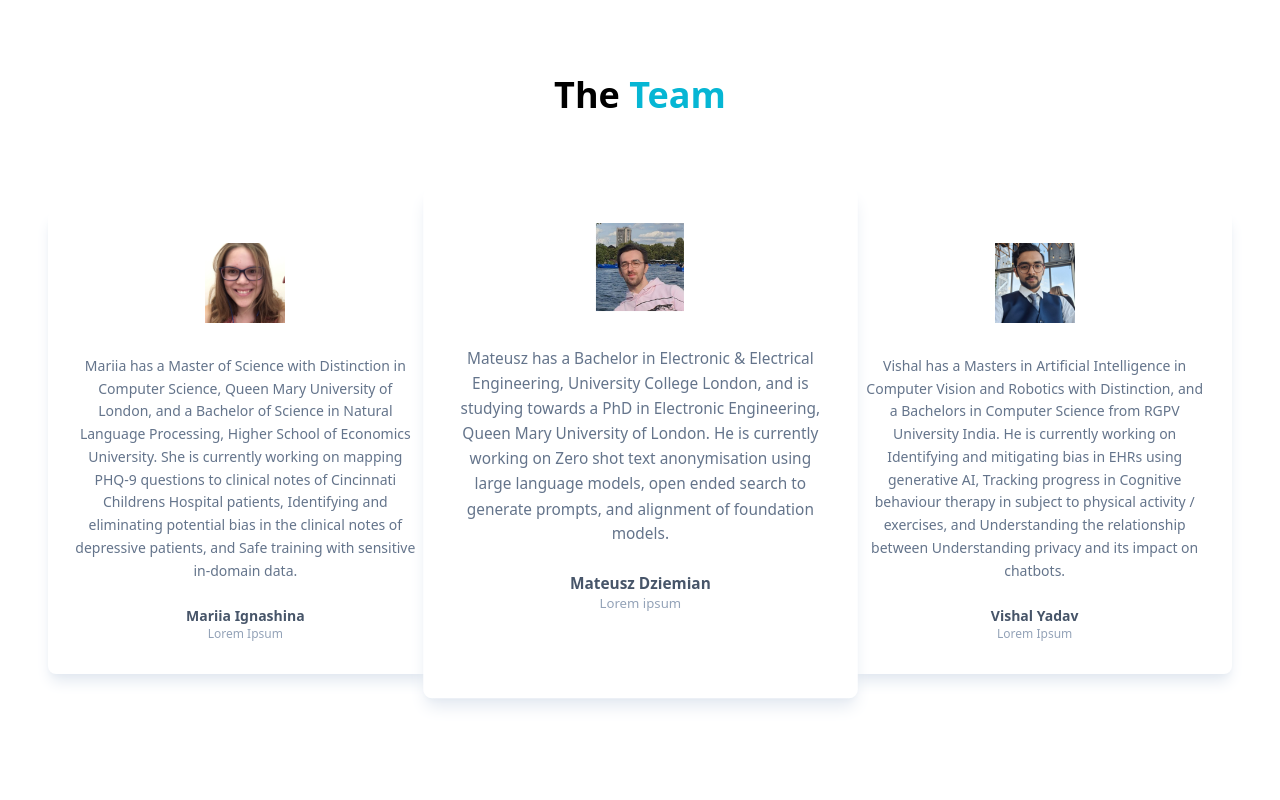
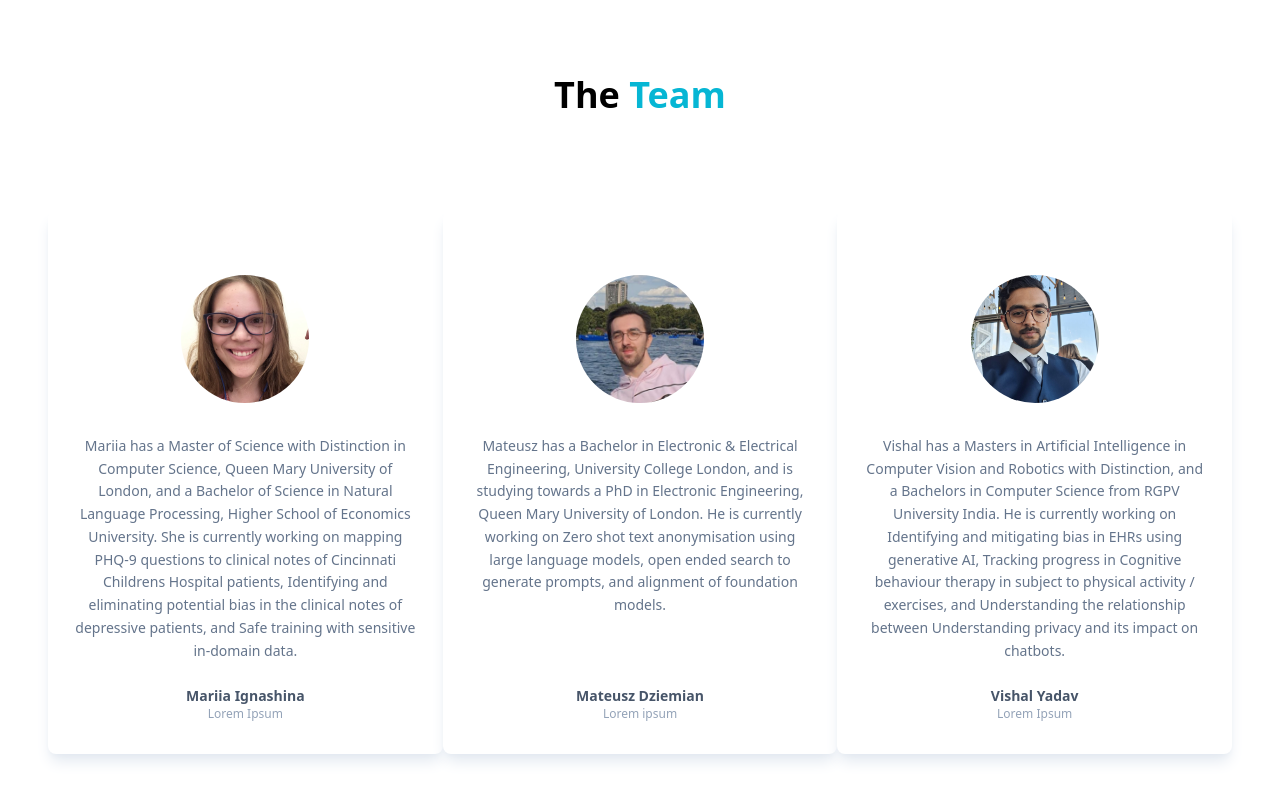
Before and after one commit to jondedman/jive_site, a React (Vite) app: page / in a window 1280 px wide. Shown: the part 1087-1887 px from the top of the page. Built offline with nearby package versions, Linux system fonts and the light colour scheme.

Commit message:
increase photo sizes and align footers

```diff
--- a/src/StaffColumns.jsx
+++ b/src/StaffColumns.jsx
@@ -13,31 +13,40 @@ function StaffColumns() {
 			</h1>
 			<div className="flex flex-col space-y-6 md:flex-row md:space-y-0">
 				<div className="flex w-full flex-col justify-between rounded-lg bg-white py-8 px-6 text-center text-slate-800 shadow-lg shadow-slate-200 transition dark:bg-slate-800 dark:shadow-slate-800">
-					<div className="w-full text-center text-sm">
+					<div className="flex flex-col justify-between h-full w-full text-center text-sm">
+						<div>
 							<img
-							alt="Julia Ive"
-							className="mx-auto mb-8 h-20 w-20"
+								alt="Picture of Mariia Ignashina"
+								className="mx-auto mb-8 h-32 w-32 mt-8 rounded-full"
 								src={Maria}
 							/>
 							<p className="mb-6 leading-relaxed text-slate-500 dark:text-slate-400">
 								Mariia has a Master of Science with Distinction in Computer
 								Science, Queen Mary University of London, and a Bachelor of
-							Science in Natural Language Processing, Higher School of Economics
-							University. She is currently working on mapping PHQ-9 questions to
-							clinical notes of Cincinnati Childrens Hospital patients,
-							Identifying and eliminating potential bias in the clinical notes
-							of depressive patients, and Safe training with sensitive in-domain
-							data.
+								Science in Natural Language Processing, Higher School of
+								Economics University. She is currently working on mapping PHQ-9
+								questions to clinical notes of Cincinnati Childrens Hospital
+								patients, Identifying and eliminating potential bias in the
+								clinical notes of depressive patients, and Safe training with
+								sensitive in-domain data.
 							</p>
-						<div className="font-semibold text-slate-600">Mariia Ignashina</div>
+						</div>
+
+						<div>
+							<div className="font-semibold text-slate-600">
+								Mariia Ignashina
+							</div>
 							<div className="text-xs text-slate-400">Lorem Ipsum</div>
 						</div>
 					</div>
-				<div className="z-10 flex w-full flex-col justify-between rounded-lg bg-white py-8 px-6 text-center text-slate-800 shadow-lg shadow-slate-200 transition dark:bg-slate-800 dark:shadow-slate-800 md:scale-y-110 md:scale-x-110">
-					<div className="w-full text-center text-sm">
+				</div>
+
+				<div className="flex w-full flex-col justify-between rounded-lg bg-white py-8 px-6 text-center text-slate-800 shadow-lg shadow-slate-200 transition dark:bg-slate-800 dark:shadow-slate-800">
+					<div className="flex flex-col justify-between h-full w-full text-center text-sm">
+						<div>
 							<img
 								alt="Hanging out with friends"
-							className="mx-auto mb-8 h-20 w-20 object-cover"
+								className="mx-auto mb-8 h-32 w-32 mt-8 object-cover rounded-full"
 								src={Matt}
 							/>
 							<p className="mb-6 leading-relaxed text-slate-500 dark:text-slate-400">
@@ -48,28 +57,41 @@ function StaffColumns() {
 								language models, open ended search to generate prompts, and
 								alignment of foundation models.
 							</p>
-						<div className="font-semibold text-slate-600">Mateusz Dziemian</div>
+						</div>
+
+						<div>
+							<div className="font-semibold text-slate-600">
+								Mateusz Dziemian
+							</div>
 							<div className="text-xs text-slate-400">Lorem ipsum</div>
 						</div>
 					</div>
+				</div>
+
 				<div className="flex w-full flex-col justify-between rounded-lg bg-white py-8 px-6 text-center text-slate-800 shadow-lg shadow-slate-200 transition dark:bg-slate-800 dark:shadow-slate-800">
-					<div className="w-full text-center text-sm">
+					<div className="flex flex-col justify-between h-full w-full text-center text-sm">
+						<div>
 							<img
 								alt="Hanging out with friends"
-							className="mx-auto mb-8 h-20 w-20 object-cover"
+								className="mx-auto mb-8 h-32 w-32 object-cover rounded-full mt-8"
 								src={Vishal}
 							/>
 							<p className="mb-6 leading-relaxed text-slate-500 dark:text-slate-400">
-							Vishal has a Masters in Artificial Intelligence in Computer Vision
-							and Robotics with Distinction, and a Bachelors in Computer Science
-							from RGPV University India. He is currently working on Identifying
-							and mitigating bias in EHRs using generative AI, Tracking progress
-							in Cognitive behaviour therapy in subject to physical activity /
-							exercises, and Understanding the relationship between
-							Understanding privacy and its impact on chatbots.
+								Vishal has a Masters in Artificial Intelligence in Computer
+								Vision and Robotics with Distinction, and a Bachelors in
+								Computer Science from RGPV University India. He is currently
+								working on Identifying and mitigating bias in EHRs using
+								generative AI, Tracking progress in Cognitive behaviour therapy
+								in subject to physical activity / exercises, and Understanding
+								the relationship between Understanding privacy and its impact on
+								chatbots.
 							</p>
+						</div>
+
+						<div>
 							<div className="font-semibold text-slate-600">Vishal Yadav</div>
 							<div className="text-xs text-slate-400">Lorem Ipsum</div>
+						</div>
 					</div>
 				</div>
 			</div>
```
Lines whose indentation alone changed are shown as unchanged.
